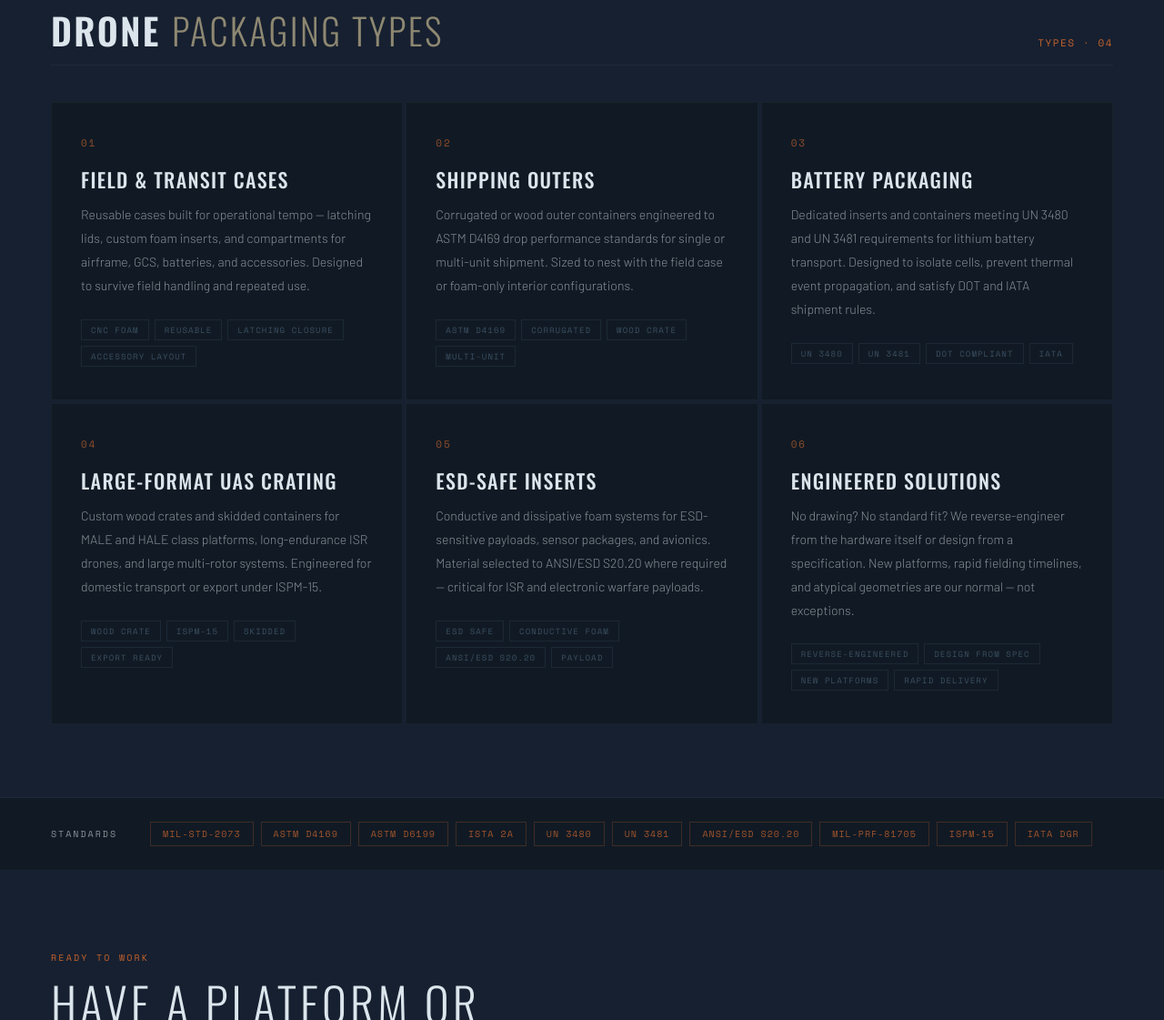
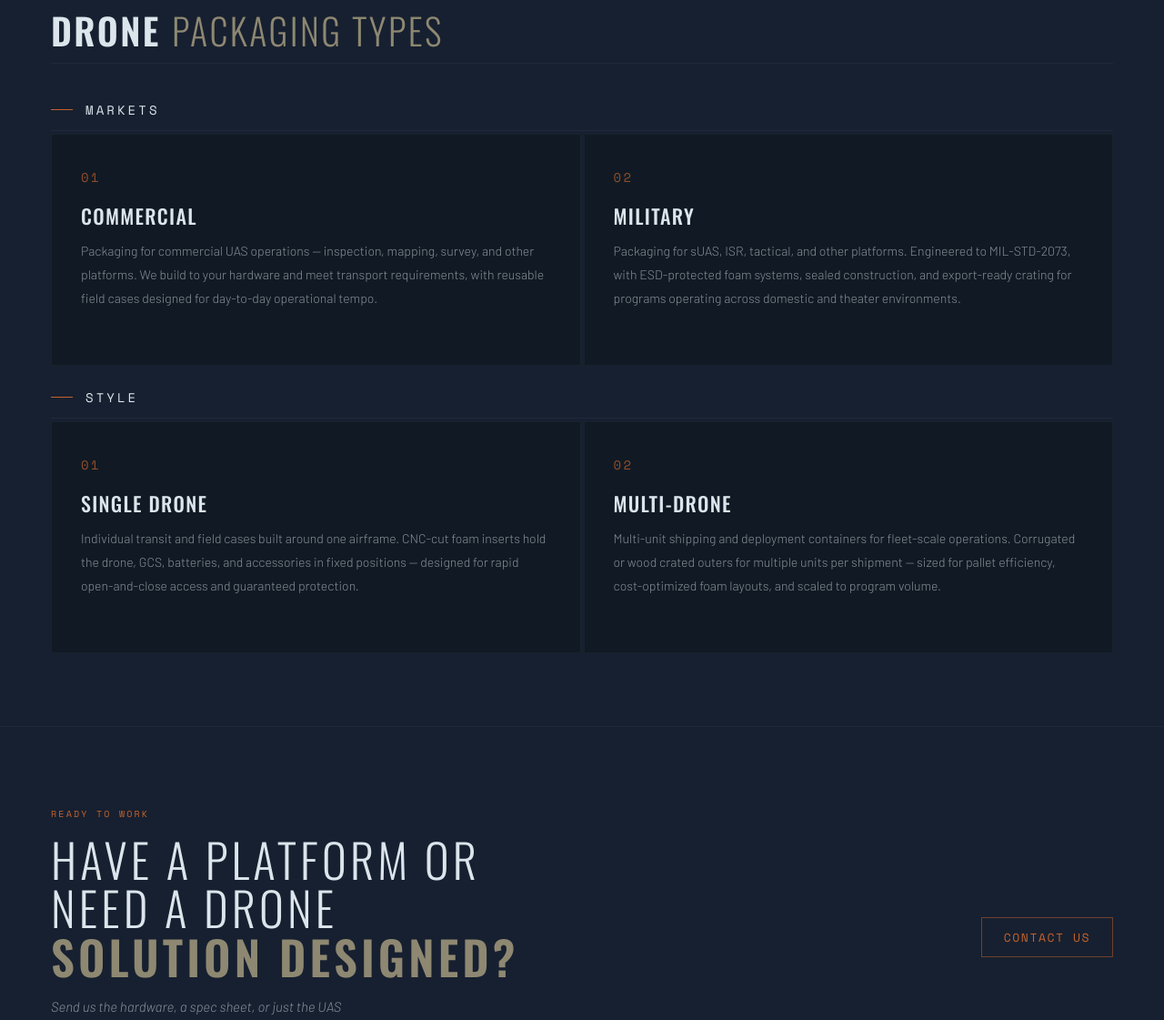
Before and after one commit to cbentonGPC/liberator-packaging, a plain HTML site: page drones.html in a window 1280 px wide. Shown: the part 2585-3706 px from the top of the page at 91% size. Drawn offline with nearby package versions, Linux system fonts and the light colour scheme.

Commit message:
Update drones.html

```diff
--- a/drones.html
+++ b/drones.html
@@ -298,7 +298,7 @@
   .pkg-card:hover::after{transform:scaleX(1);}
   .pkg-card:hover{background:rgba(23,32,48,.6);border-color:rgba(93,122,148,.18);}
   .pkg-num{
-    font-family:'Space Mono',monospace;font-size:11px;letter-spacing:.18em;
+    font-family:'Space Mono',monospace;font-size:14px;letter-spacing:.18em;
     color:var(--copper);text-transform:uppercase;margin-bottom:20px;opacity:.7;
   }
   .pkg-card h3{
@@ -316,6 +316,17 @@
     color:rgba(93,122,148,.55);border:1px solid rgba(93,122,148,.15);
     padding:4px 10px;text-transform:uppercase;
   }
+  .pkg-set{margin-bottom:24px;}
+  .pkg-set:last-child{margin-bottom:0;}
+  .pkg-set-label{
+    font-family:'Space Mono',monospace;font-size:14px;letter-spacing:.22em;
+    color:var(--white);text-transform:uppercase;
+    display:flex;align-items:center;gap:14px;
+    padding-bottom:12px;margin-bottom:3px;
+    border-bottom:1px solid rgba(93,122,148,.1);
+  }
+  .pkg-set-label::before{content:'';width:24px;height:1px;background:var(--copper);flex-shrink:0;}
+  .pkg-set-cards{display:grid;grid-template-columns:1fr 1fr;gap:3px;}
 
   /* STANDARDS */
   .standards{
@@ -432,42 +443,30 @@
       <div class="pp-eyebrow">Past Performance · Program 01</div>
       <h2>Drone <span>Transit Crate</span></h2>
     </div>
-    <div class="pp-header-right">Commercial Customer</div>
   </div>
 
   <div class="pp-gallery">
 
     <div class="pp-photo" data-caption="Custom foam insert — airframe and payload cavity">
-        <div class="pp-photo-placeholder">
         <img src="../Images/Drone Pack/foam cutting.jpg" alt="foam cutting machine">
-        <div class="ph-icon">📷</div>
         <div class="ph-label">Foam Cutting for Drone Pack<br>Foam Cutting Machine</div>
-      </div>
-      <div class="pp-photo-caption">Foam Cutting Machine</div>
     </div>
 
     <div class="pp-photo pp-photo--tall" data-caption="Completed case system staged for delivery">
       <div class="pp-photo-placeholder">
-        <div class="ph-icon">📷</div>
         <div class="ph-label">Photo Placeholder<br>Completed Case System</div>
       </div>
       <div class="pp-photo-caption">Completed case system staged for delivery</div>
     </div>
 
     <div class="pp-photo" data-caption="Battery compartment — UN 3480 compliant insert">
-      <div class="pp-photo-placeholder">
-        <div class="ph-icon">📷</div>
+        <img src="../Images/Drone Pack/foam cnc.png" alt="foam cutting">
         <div class="ph-label">Photo Placeholder<br>Battery Compartment Insert</div>
-      </div>
-      <div class="pp-photo-caption">Battery compartment — UN 3480 compliant insert</div>
     </div>
 
     <div class="pp-photo" data-caption="Assembly and QC — foam system verification">
-      <div class="pp-photo-placeholder">
-        <div class="ph-icon">📷</div>
+        <img src="../Images/Drone Pack/corr cnc.png" alt="foam cutting">
         <div class="ph-label">Photo Placeholder<br>Assembly &amp; QC</div>
-      </div>
-      <div class="pp-photo-caption">Assembly and QC — foam system verification</div>
     </div>
 
   </div><!-- /pp-gallery -->
@@ -513,94 +512,44 @@
     <div>
       <h2>Drone <span>Packaging Types</span></h2>
     </div>
-    <span class="pkg-header-sub">Types · 04</span>
+    <span class="pkg-header-sub"></span>
   </div>
-  <div class="pkg-grid">
+
+  <!-- Markets -->
+  <div class="pkg-set">
+    <div class="pkg-set-label">Markets</div>
+    <div class="pkg-set-cards">
       <div class="pkg-card">
         <div class="pkg-num">01</div>
-      <h3>Field &amp; Transit Cases</h3>
-      <p>Reusable cases built for operational tempo — latching lids, custom foam inserts, and compartments for airframe, GCS, batteries, and accessories. Designed to survive field handling and repeated use.</p>
-      <div class="pkg-tags">
-        <span class="pkg-tag">CNC Foam</span>
-        <span class="pkg-tag">Reusable</span>
-        <span class="pkg-tag">Latching Closure</span>
-        <span class="pkg-tag">Accessory Layout</span>
-      </div>
+        <h3>Commercial</h3>
+        <p>Packaging for commercial UAS operations — inspection, mapping, survey, and other platforms. We build to your hardware and meet transport requirements, with reusable field cases designed for day-to-day operational tempo.</p>
       </div>
       <div class="pkg-card">
         <div class="pkg-num">02</div>
-      <h3>Shipping Outers</h3>
-      <p>Corrugated or wood outer containers engineered to ASTM D4169 drop performance standards for single or multi-unit shipment. Sized to nest with the field case or foam-only interior configurations.</p>
-      <div class="pkg-tags">
-        <span class="pkg-tag">ASTM D4169</span>
-        <span class="pkg-tag">Corrugated</span>
-        <span class="pkg-tag">Wood Crate</span>
-        <span class="pkg-tag">Multi-Unit</span>
-      </div>
-    </div>
-    <div class="pkg-card">
-      <div class="pkg-num">03</div>
-      <h3>Battery Packaging</h3>
-      <p>Dedicated inserts and containers meeting UN 3480 and UN 3481 requirements for lithium battery transport. Designed to isolate cells, prevent thermal event propagation, and satisfy DOT and IATA shipment rules.</p>
-      <div class="pkg-tags">
-        <span class="pkg-tag">UN 3480</span>
-        <span class="pkg-tag">UN 3481</span>
-        <span class="pkg-tag">DOT Compliant</span>
-        <span class="pkg-tag">IATA</span>
-      </div>
-    </div>
-    <div class="pkg-card">
-      <div class="pkg-num">04</div>
-      <h3>Large-Format UAS Crating</h3>
-      <p>Custom wood crates and skidded containers for MALE and HALE class platforms, long-endurance ISR drones, and large multi-rotor systems. Engineered for domestic transport or export under ISPM-15.</p>
-      <div class="pkg-tags">
-        <span class="pkg-tag">Wood Crate</span>
-        <span class="pkg-tag">ISPM-15</span>
-        <span class="pkg-tag">Skidded</span>
-        <span class="pkg-tag">Export Ready</span>
-      </div>
-    </div>
-    <div class="pkg-card">
-      <div class="pkg-num">05</div>
-      <h3>ESD-Safe Inserts</h3>
-      <p>Conductive and dissipative foam systems for ESD-sensitive payloads, sensor packages, and avionics. Material selected to ANSI/ESD S20.20 where required — critical for ISR and electronic warfare payloads.</p>
-      <div class="pkg-tags">
-        <span class="pkg-tag">ESD Safe</span>
-        <span class="pkg-tag">Conductive Foam</span>
-        <span class="pkg-tag">ANSI/ESD S20.20</span>
-        <span class="pkg-tag">Payload</span>
-      </div>
-    </div>
-    <div class="pkg-card">
-      <div class="pkg-num">06</div>
-      <h3>Engineered Solutions</h3>
-      <p>No drawing? No standard fit? We reverse-engineer from the hardware itself or design from a specification. New platforms, rapid fielding timelines, and atypical geometries are our normal — not exceptions.</p>
-      <div class="pkg-tags">
-        <span class="pkg-tag">Reverse-Engineered</span>
-        <span class="pkg-tag">Design from Spec</span>
-        <span class="pkg-tag">New Platforms</span>
-        <span class="pkg-tag">Rapid Delivery</span>
+        <h3>Military</h3>
+        <p>Packaging for sUAS, ISR, tactical, and other platforms. Engineered to MIL-STD-2073, with ESD-protected foam systems, sealed construction, and export-ready crating for programs operating across domestic and theater environments.</p>
       </div>
     </div>
   </div>
-</section>
 
-<!-- STANDARDS -->
-<div class="standards">
-  <span class="std-label">Standards</span>
-  <div class="std-list">
-    <span class="std hi">MIL-STD-2073</span>
-    <span class="std hi">ASTM D4169</span>
-    <span class="std hi">ASTM D6199</span>
-    <span class="std hi">ISTA 2A</span>
-    <span class="std hi">UN 3480</span>
-    <span class="std hi">UN 3481</span>
-    <span class="std hi">ANSI/ESD S20.20</span>
-    <span class="std hi">MIL-PRF-81705</span>
-    <span class="std hi">ISPM-15</span>
-    <span class="std hi">IATA DGR</span>
+  <!-- Style -->
+  <div class="pkg-set">
+    <div class="pkg-set-label">Style</div>
+    <div class="pkg-set-cards">
+      <div class="pkg-card">
+        <div class="pkg-num">01</div>
+        <h3>Single Drone</h3>
+        <p>Individual transit and field cases built around one airframe. CNC-cut foam inserts hold the drone, GCS, batteries, and accessories in fixed positions — designed for rapid open-and-close access and guaranteed protection.</p>
+      </div>
+      <div class="pkg-card">
+        <div class="pkg-num">02</div>
+        <h3>Multi-Drone</h3>
+        <p>Multi-unit shipping and deployment containers for fleet-scale operations. Corrugated or wood crated outers for multiple units per shipment — sized for pallet efficiency, cost-optimized foam layouts, and scaled to program volume.</p>
       </div>
     </div>
+  </div>
+
+</section>
 
 <!-- CTA -->
 <section class="cta">
```
Lines whose indentation alone changed are shown as unchanged.
